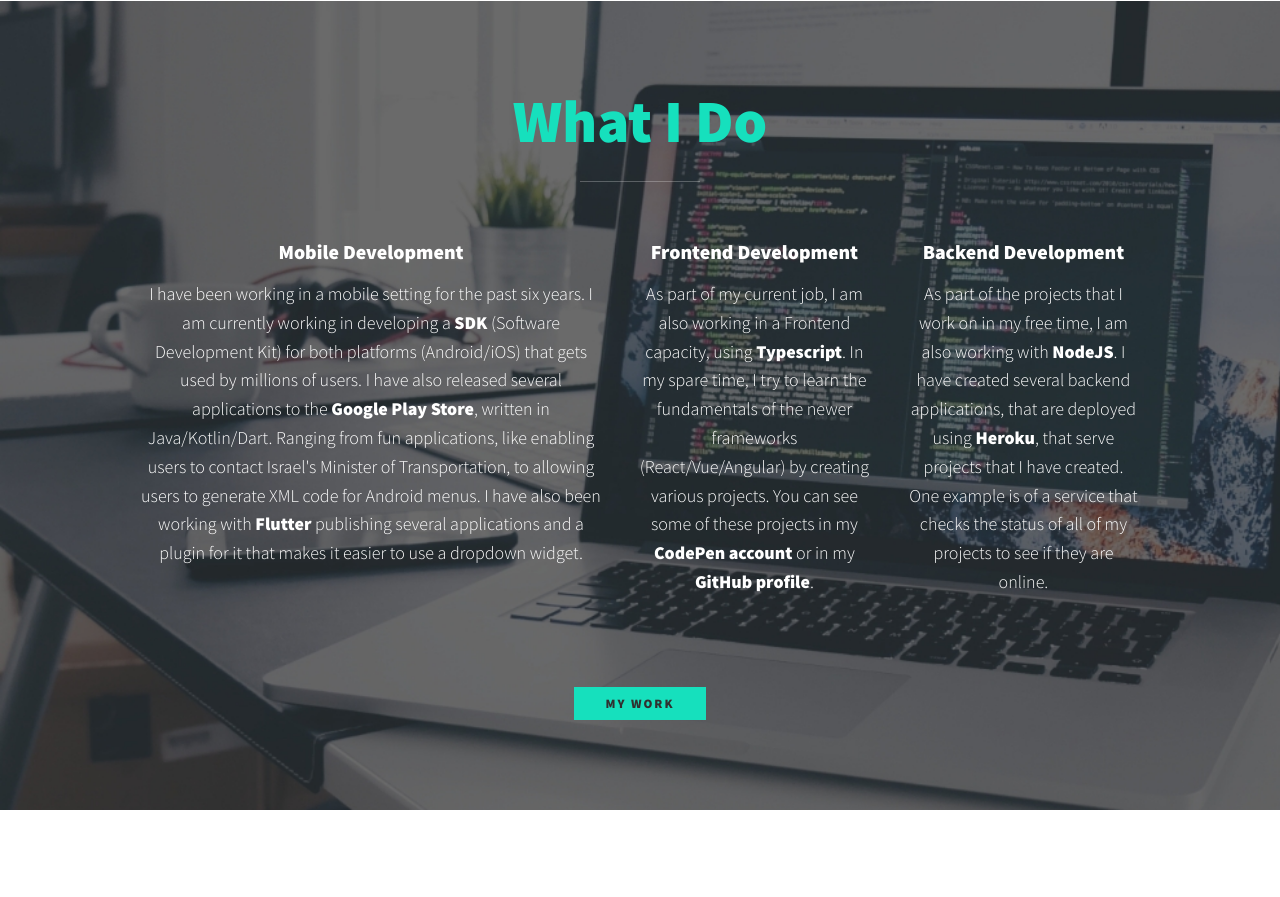
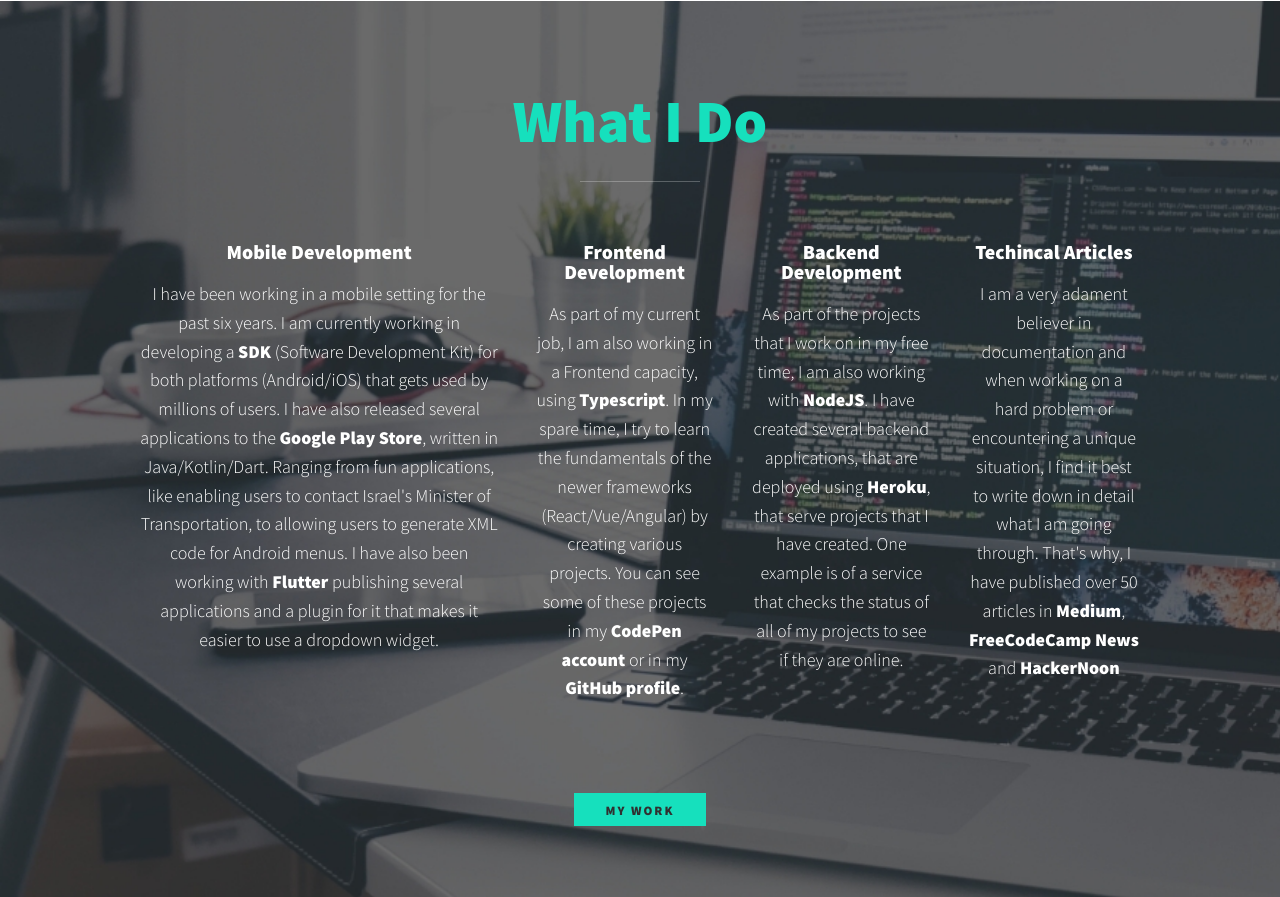
Before and after one commit to TomerPacific/Portfolio, a plain HTML site: page index.html in a window 1280 px wide. Shown: the part 621-1518 px from the top of the page. Drawn offline with Linux system fonts and the light colour scheme.

Commit message:
Portfolio adding section about articles

```diff
--- a/index.html
+++ b/index.html
@@ -80,6 +80,14 @@
                         As part of the projects that I work on in my free time, I am also working with <strong>NodeJS</strong>.
                         I have created several backend applications, that are deployed using <strong>Heroku</strong>, that serve projects that I have created.
                         One example is of a service that checks the status of all of my projects to see if they are online.
+                    </p>
+                </div>
+
+                <div class="service">
+                    <h3>Techincal Articles</h3>
+                    <p>
+                        I am a very adament believer in documentation and when working on a hard problem or encountering a unique situation,
+                        I find it best to write down in detail what I am going through. That's why, I have published over 50 articles in <strong>Medium</strong>, <strong>FreeCodeCamp News</strong> and <strong>HackerNoon</strong>
                     </p>
                 </div>
 
```
